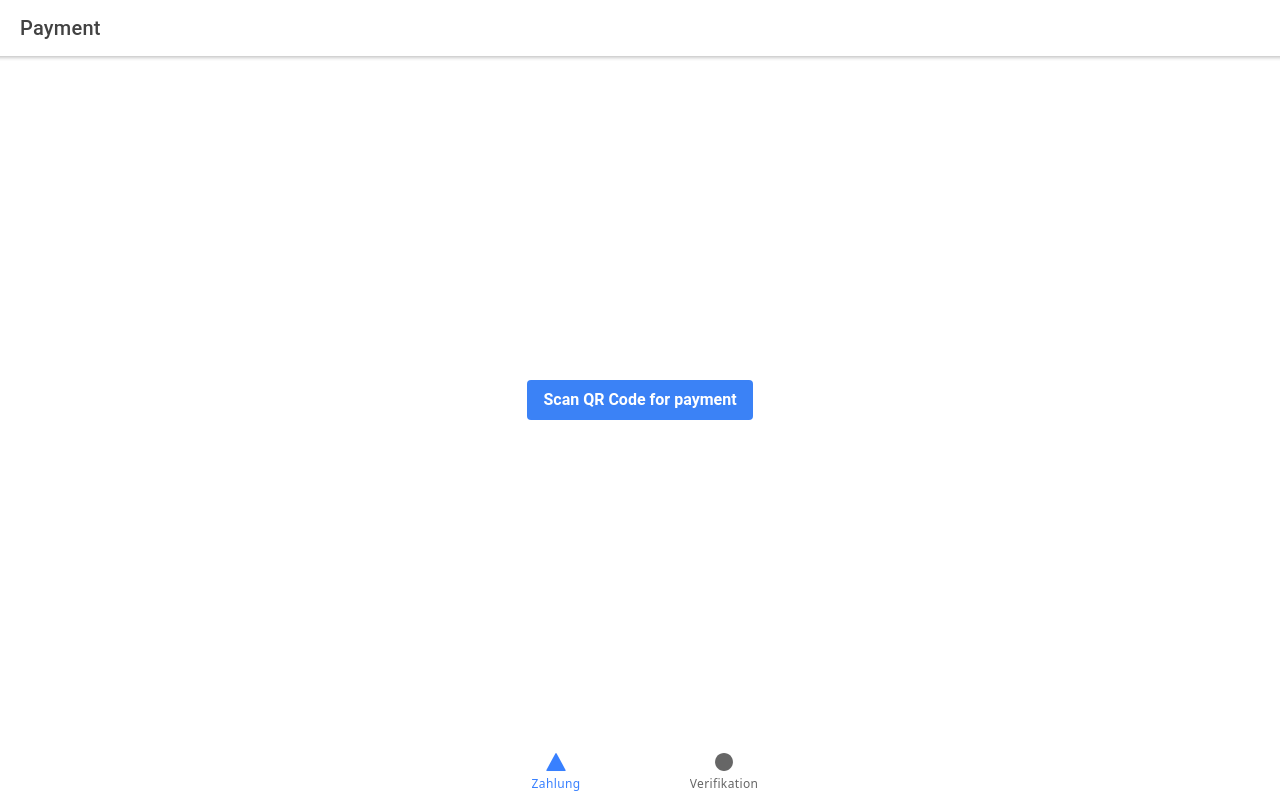
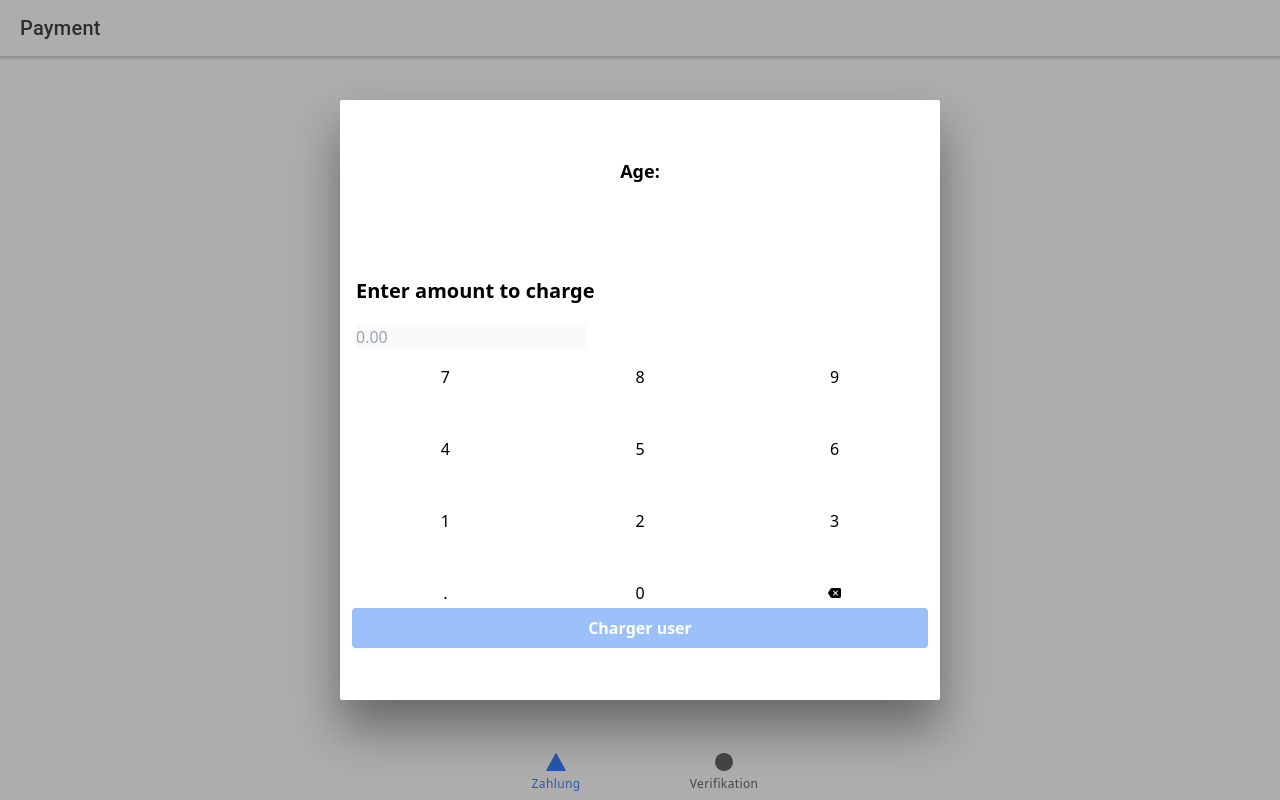
Before and after one commit to BaselHack2021/app, a React (Create React App) app: page /payment in a window 1280 px wide. Built offline with nearby package versions, Linux system fonts and the light colour scheme.

Commit message:
Add teapot 🫖

```diff
--- a/src/components/AmountInput.tsx
+++ b/src/components/AmountInput.tsx
@@ -8,6 +8,7 @@ interface Props {
 
 const AmountInput: React.FC<Props> = ({ amountChanged }) => {
     const [amount, setAmount] = useState('');
+    const [displayTeapot, setDisplayTeapot] = useState(false);
 
     const typeNumber = (number: string) => {
         setAmount(`${amount}${number}`);
@@ -19,11 +20,21 @@ const AmountInput: React.FC<Props> = ({ amountChanged }) => {
     };
 
     useEffect(() => {
-        amountChanged(parseFloat(amount));
+        const floatAmount = parseFloat(amount);
+        amountChanged(floatAmount);
+        if (floatAmount === 418) {
+            setDisplayTeapot(true);
+            setTimeout(() => setDisplayTeapot(false), 5000);
+        }
     }, [amount, amountChanged]);
 
     return (
         <div className="app-container">
+            {displayTeapot && (
+                <div className="w-screen h-screen bg-black absolute top-0 left-0 z-10 flex justify-center items-center">
+                    <span className="text-9xl">🫖</span>
+                </div>
+            )}
             <h3 className="text-xl font-semibold pb-5">Enter amount to charge</h3>
             <input type="text" disabled value={amount} placeholder="0.00"></input>
             <div className="grid grid-cols-3 gap-4">
--- a/src/pages/Payment.tsx
+++ b/src/pages/Payment.tsx
@@ -7,7 +7,7 @@ import { User, Response } from '@baselhack2021/interfaces/models';
 import './Payment.css';
 
 const Tab1: React.FC = () => {
-    const [userUuid, setUserUuid] = useState<string | undefined>(undefined);
+    const [userUuid, setUserUuid] = useState<string | undefined>('sfsdfsdf');
     const [amount, setAmount] = useState<number | undefined>(undefined);
     const [userAge, setUserAge] = useState<number | undefined>(undefined);
     const [user, setUser] = useState<User | undefined>(undefined);
@@ -24,8 +24,24 @@ const Tab1: React.FC = () => {
         }
     };
 
+    const getFestivalUserByQr = (qrUuid: string) => {
+        fetch(`${BASE_URL}/qr-codes/${qrUuid}`).then();
+    };
+
     const chargeUser = () => {
-        // fetch
+        // if (amount) {
+        //     const body = {
+        //         amount: -amount,
+        //         festivalUserId: user,
+        //     };
+        //     fetch(`${BASE_URL}/transactions`, {
+        //         method: 'POST',
+        //         body: json,
+        //         headers: {
+        //             'Content-Type': 'application/json',
+        //         },
+        //     });
+        // }
     };
 
     const loadUserAge = (uuid: string) => {
```
